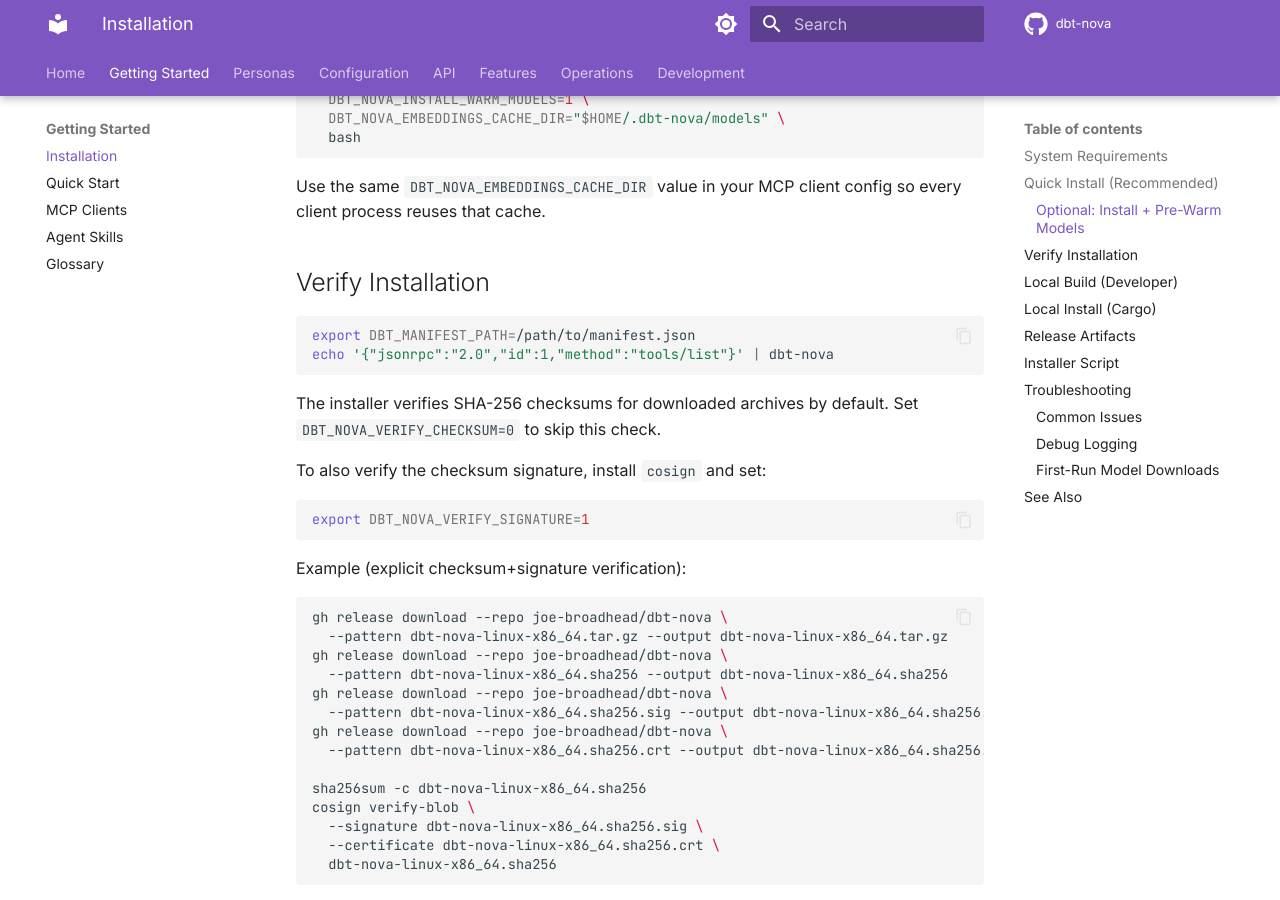
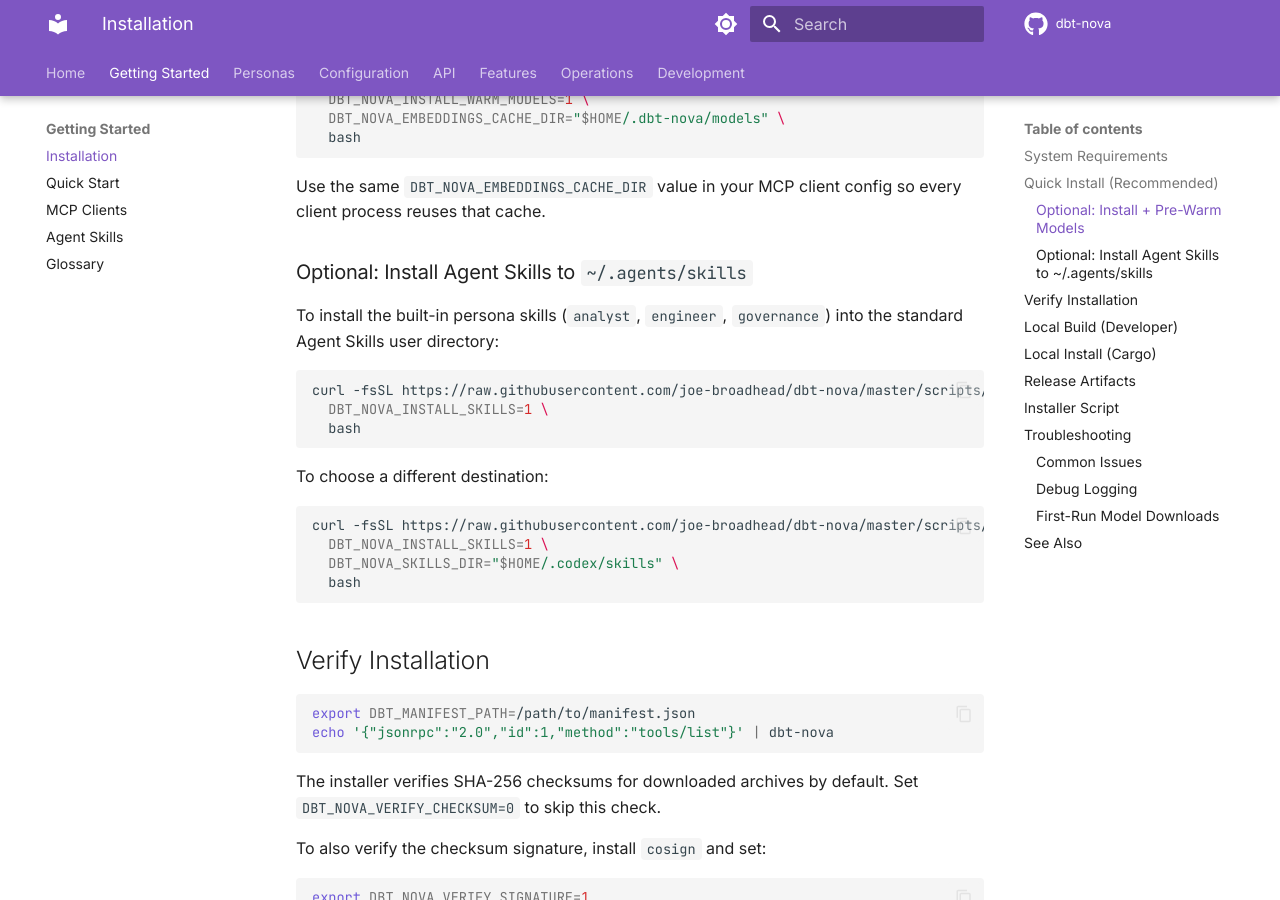
Before and after one commit to joe-broadhead/dbt-nova, an MkDocs documentation site: the page built from docs/getting-started/installation.md, in a window 1280 px wide and 900 px high, scrolled down 1540 px. Built offline with MkDocs 1.6.1 and Material for MkDocs 9.7.7, drawn with Linux system fonts in a browser that asks for light colours; comment, search, counter and statistics services are not loaded; some of the changed text lies outside the part shown.

Commit message:
install: support optional Agent Skills install to ~/.agents/skills

````diff
--- a/docs/getting-started/installation.md
+++ b/docs/getting-started/installation.md
@@ -70,6 +70,26 @@
 
 Use the same `DBT_NOVA_EMBEDDINGS_CACHE_DIR` value in your MCP client config so every
 client process reuses that cache.
+
+### Optional: Install Agent Skills to `~/.agents/skills`
+
+To install the built-in persona skills (`analyst`, `engineer`, `governance`) into the
+standard Agent Skills user directory:
+
+```bash
+curl -fsSL https://raw.githubusercontent.com/joe-broadhead/dbt-nova/master/scripts/install.sh | \
+  DBT_NOVA_INSTALL_SKILLS=1 \
+  bash
+```
+
+To choose a different destination:
+
+```bash
+curl -fsSL https://raw.githubusercontent.com/joe-broadhead/dbt-nova/master/scripts/install.sh | \
+  DBT_NOVA_INSTALL_SKILLS=1 \
+  DBT_NOVA_SKILLS_DIR="$HOME/.codex/skills" \
+  bash
+```
 
 ## Verify Installation
 
@@ -155,10 +175,12 @@
 The installer defaults to **slim** and supports:
 
 - `DBT_NOVA_INSTALL_FLAVOR=bundled|slim`
+- `DBT_NOVA_INSTALL_SKILLS=1` (install Agent Skills)
+- `DBT_NOVA_SKILLS_DIR=/custom/skills/path` (default: `~/.agents/skills`)
 - `DBT_NOVA_INSTALL_WARM_MODELS=1` (pre-warm model files after install)
 - `DBT_NOVA_INSTALL_NONINTERACTIVE=1`
 - `DBT_NOVA_INSTALL_DIR=/custom/path`
-- `--bundled`, `--slim`, `--warm-models`, `--non-interactive`, `--install-dir <path>`
+- `--bundled`, `--slim`, `--warm-models`, `--install-skills`, `--skills-dir <path>`, `--non-interactive`, `--install-dir <path>`
 - `DBT_NOVA_VERIFY_CHECKSUM=1|0`
 - `DBT_NOVA_VERIFY_SIGNATURE=1|0`
 - `DBT_NOVA_COSIGN_BINARY=cosign`
````
Also changed, not shown: README.md (+5 -0 lines), docs/getting-started/skills.md (+14 -0 lines), 1 other file.
